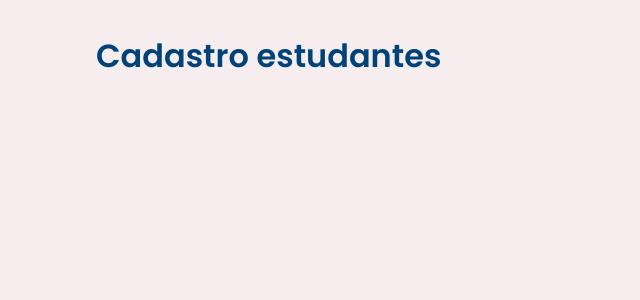
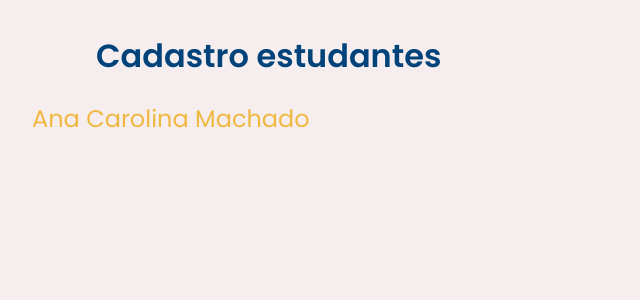
Before and after one commit to AmandaPiva/Cadastro-de-Alunos, an Angular app: page / in a window 1280 px wide. Shown: the top 300 px of the page, without its empty margins (0-640 px from the left). Built offline with nearby package versions, Linux system fonts and the light colour scheme.

Commit message:
Criando o componente estudantes

```diff
--- a/src/app/app.component.html
+++ b/src/app/app.component.html
@@ -1 +1,2 @@
 <h1>{{title}}</h1>
+<app-estudantes></app-estudantes>
--- a/src/app/app.module.ts
+++ b/src/app/app.module.ts
@@ -3,10 +3,12 @@ import { BrowserModule } from '@angular/platform-browser';
 
 import { AppRoutingModule } from './app-routing.module';
 import { AppComponent } from './app.component';
+import { EstudantesComponent } from './estudantes/estudantes.component';
 
 @NgModule({
   declarations: [
-    AppComponent
+    AppComponent,
+    EstudantesComponent
   ],
   imports: [
     BrowserModule,
--- /dev/null
+++ b/src/app/estudantes/estudantes.component.html
@@ -0,0 +1 @@
+<h2>{{student}}</h2>
--- /dev/null
+++ b/src/app/estudantes/estudantes.component.ts
@@ -0,0 +1,17 @@
+import { Component, OnInit } from '@angular/core';
+
+@Component({
+  selector: 'app-estudantes',
+  templateUrl: './estudantes.component.html',
+  styleUrls: ['./estudantes.component.css']
+})
+export class EstudantesComponent implements OnInit {
+
+  student = 'Ana Carolina Machado';
+
+  constructor() { }
+
+  ngOnInit(): void {
+  }
+
+}
```
Also changed, not shown: src/app/estudantes/estudantes.component.css (added), 1 other file (tests, documents, lock files or other folders).
